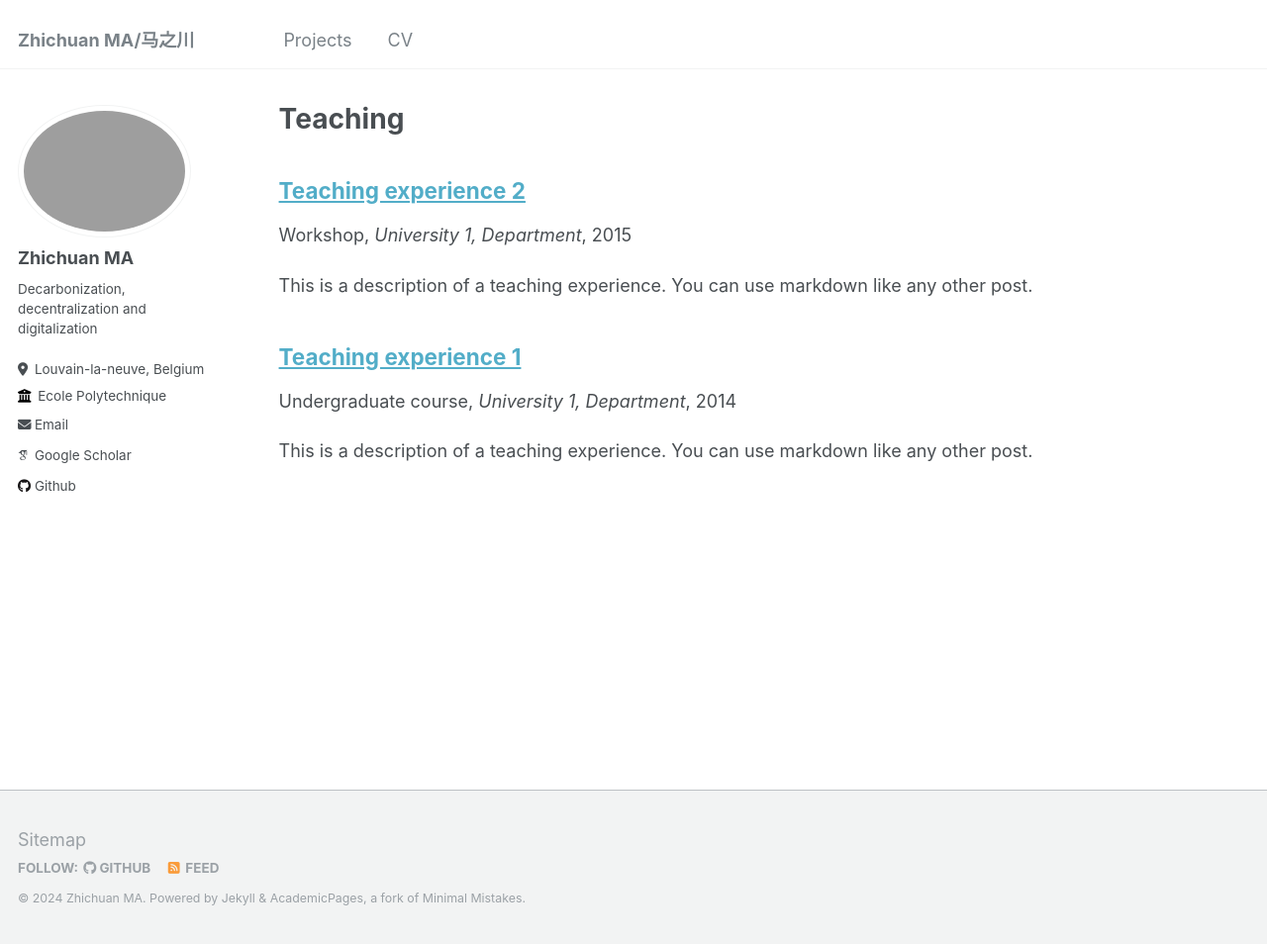
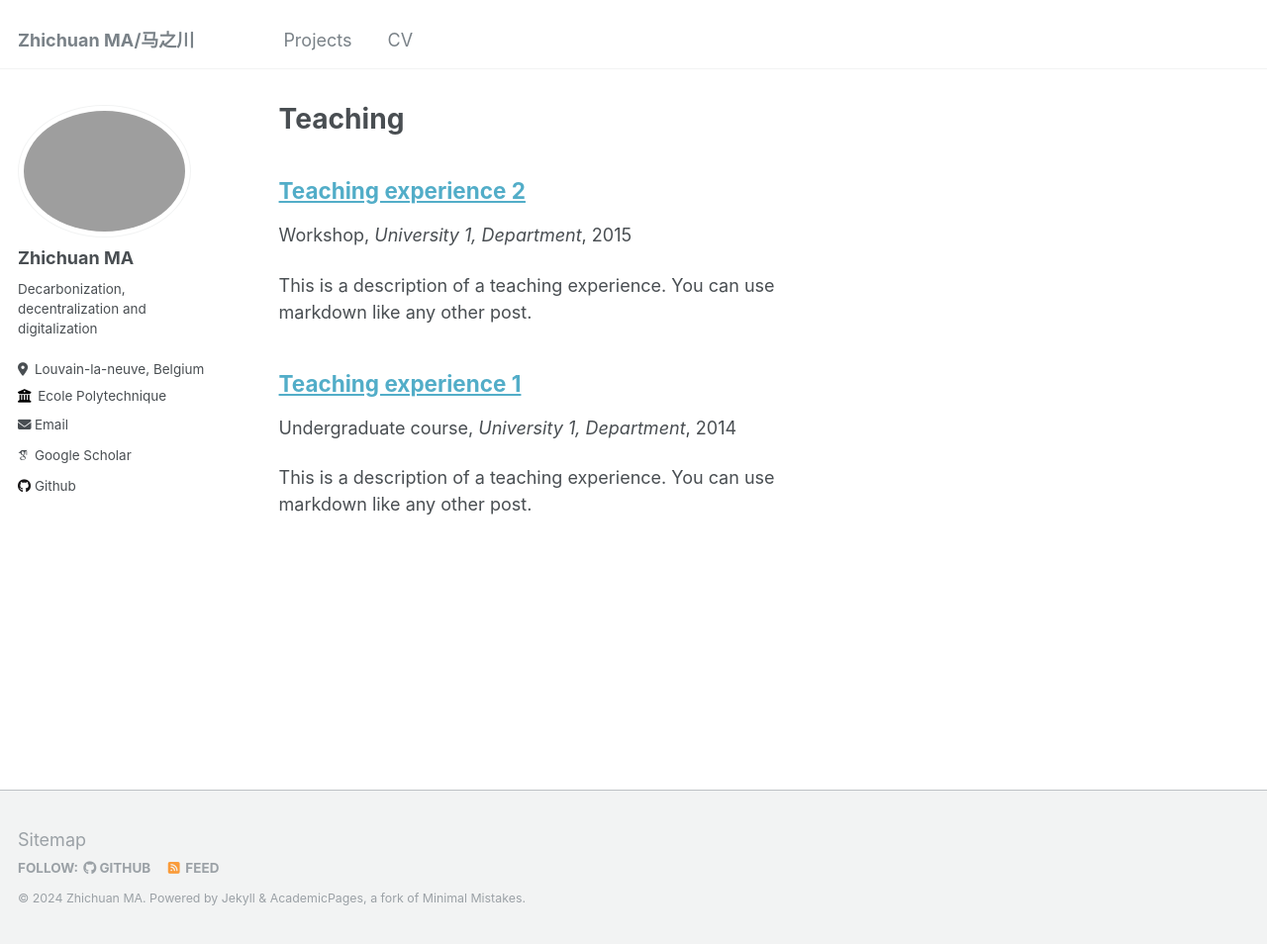
Before and after one commit to zhichuanma/zhichuanma.github.io, a Jekyll site: the page built from _pages/teaching.html, in a window 1280 px wide and 954 px high. Shown: the whole window at 99% size. Built offline with Jekyll 4.4.1, drawn with Linux system fonts in a browser that asks for light colours; some web fonts are replaced.

Commit message:
added toc and mmistake

```diff
--- a/Gemfile
+++ b/Gemfile
@@ -30,3 +30,5 @@ end
 
 gem 'tzinfo-data', platforms: [:mingw, :mswin, :x64_mingw, :jruby]
 gem 'csv'
+
+gem "minimal-mistakes-jekyll"
--- a/_config.yml
+++ b/_config.yml
@@ -15,6 +15,8 @@ description              : &description "personal description"
 url                      : https://zhichuanma.github.io # the base hostname & protocol for your site e.g. "https://mmistakes.github.io"
 baseurl                  : "" # the subpath of your site, e.g. "/blog"
 repository               : "zhichuanma/zhichuanma.github.io"
+
+theme: minimal-mistakes-jekyll
 
 # Site Author - The following control what appear as part of the author content on the side bar.
 #               If a field is blank the icon and link will not appear, otherwise it will be shown.
--- a/_sass/_variables.scss
+++ b/_sass/_variables.scss
@@ -132,9 +132,9 @@ $x-large                    : 1280px !default;
    Grid
    ========================================================================== */
 
-$right-sidebar-width-narrow : 0px;
-$right-sidebar-width        : 0px;
-$right-sidebar-width-wide   : 0px;
+$right-sidebar-width-narrow : 200px !default;
+$right-sidebar-width        : 300px !default;
+$right-sidebar-width-wide   : 400px !default;
 
 $susy: (
   columns: 12,
```
